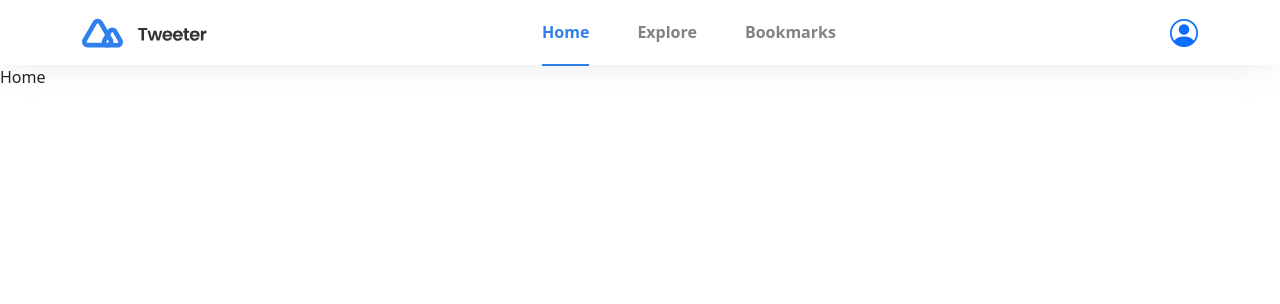
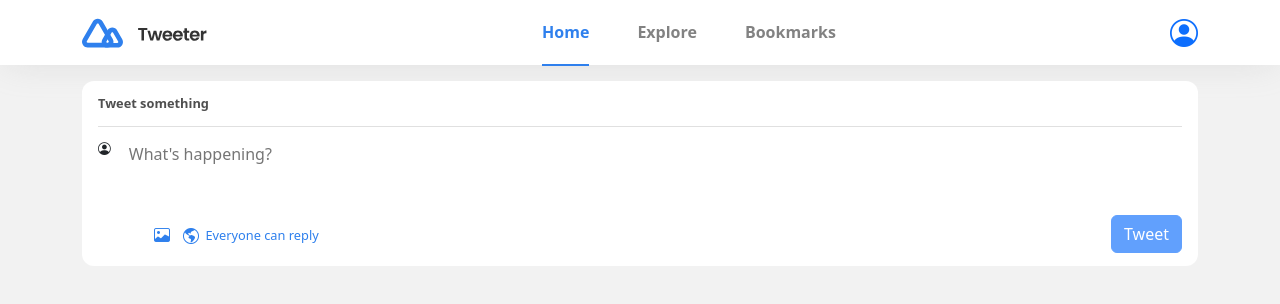
Before and after one commit to shakthi2003gh/Tweeter-website, a React (Vite) app in the folder frontend/: page / in a window 1280 px wide. Shown: the top 304 px of the page. Built offline with nearby package versions, Linux system fonts and the light colour scheme; no server answers; sample sign-in values are in the browser's storage.

Commit message:
Create post composer

```diff
--- a/frontend/src/App.jsx
+++ b/frontend/src/App.jsx
@@ -12,10 +12,12 @@ function App() {
     <div className="App">
       <Header />
 
-      <Routes>
-        <Route path="/profile" element={<Profile />} />
-        <Route path="/" element={<Home />} />
-      </Routes>
+      <main className="container">
+        <Routes>
+          <Route path="/profile" element={<Profile />} />
+          <Route path="/" element={<Home />} />
+        </Routes>
+      </main>
 
       {isMobileDisplay && <MobileNavigation />}
     </div>
--- /dev/null
+++ b/frontend/src/layouts/postComposer.jsx
@@ -0,0 +1,145 @@
+import { useMemo, useRef, useState } from "react";
+import { useSelector } from "react-redux";
+import Joi from "joi";
+import CanReplyPopup from "../components/canReplyPopup";
+import { createPost } from "../services/http";
+
+function PostComposer() {
+  const [image, setImage] = useState("");
+  const [displayError, setError] = useState("");
+  const [isPopupOpen, setIsPopupOpen] = useState(false);
+
+  const [text, setText] = useState("");
+  const [isEveryOneCanReply, setIsEveryOneCanReply] = useState(true);
+  const [fileBlob, setFileBlob] = useState(undefined);
+
+  const imageRef = useRef(null);
+  const userImagePath = useSelector((state) => state.user.image);
+  const path = import.meta.env.VITE_API_ENDPOINT + "/" + userImagePath;
+
+  const schema = {
+    text: Joi.string().required().min(5).max(400).label("text"),
+    isEveryOneCanReply: Joi.boolean(),
+  };
+
+  const isDisabled = useMemo(() => {
+    const post = { text, isEveryOneCanReply };
+    const { error } = Joi.object(schema).validate(post);
+
+    return !!error;
+  }, [schema, text, isEveryOneCanReply]);
+
+  const togglePopupMenu = () => {
+    setIsPopupOpen((prev) => !prev);
+  };
+
+  const handleType = (e) => {
+    const { error } = schema.text.validate(e.target.value);
+    setError(error?.details[0].message);
+
+    setText(e.target.value);
+  };
+
+  const handleEveryoneCanReply = (boolean) => {
+    togglePopupMenu();
+
+    setIsEveryOneCanReply(boolean);
+  };
+
+  const handleImageInput = (e) => {
+    if (e.target.files[0]) setFileBlob(e.target.files[0]);
+    else if (fileBlob) setFileBlob(undefined);
+
+    const blob = new Blob([e.target.files[0]], { type: "image/jpeg" });
+    const blobURL = e.target.files[0] ? URL.createObjectURL(blob) : undefined;
+
+    setImage(blobURL);
+  };
+
+  const handleRemoveImage = () => {
+    setImage("");
+    setFileBlob(undefined);
+    imageRef.current.value = null;
+  };
+
+  const handleTweet = async () => {
+    const post = { text, image: fileBlob, isEveryOneCanReply };
+
+    await createPost(post);
+
+    setText("");
+    handleRemoveImage();
+    setIsEveryOneCanReply(true);
+  };
+
+  return (
+    <div className="post-composer">
+      <div className="header">
+        <span>Tweet something</span>
+
+        {displayError && (
+          <span className="error text-danger">{displayError}</span>
+        )}
+      </div>
+
+      <div className="body">
+        {userImagePath ? (
+          <img src={path} alt="" />
+        ) : (
+          <i className="bi bi-person-circle"></i>
+        )}
+
+        <textarea
+          placeholder="What's happening?"
+          value={text}
+          onChange={handleType}
+        ></textarea>
+
+        {image && (
+          <div className="upload-image" onClick={handleRemoveImage}>
+            <img src={image} alt="" />
+
+            <i className="bi bi-trash"></i>
+          </div>
+        )}
+      </div>
+
+      <div className="footer">
+        <label>
+          <i className="bi bi-image"></i>
+          <input
+            ref={imageRef}
+            type="file"
+            accept="jpg"
+            onChange={handleImageInput}
+          />
+        </label>
+
+        <button className="btn" onClick={togglePopupMenu}>
+          {isEveryOneCanReply ? (
+            <i className="bi bi-globe-americas">Everyone can reply</i>
+          ) : (
+            <i className="bi bi-people-fill">People you follow can reply</i>
+          )}
+        </button>
+
+        {isPopupOpen && (
+          <CanReplyPopup
+            isEveryOneCanReply={isEveryOneCanReply}
+            onClick={handleEveryoneCanReply}
+          />
+        )}
+
+        <button
+          className="btn btn-primary tweet"
+          disabled={isDisabled}
+          onClick={handleTweet}
+        >
+          Tweet
+        </button>
+      </div>
+    </div>
+  );
+}
+
+export default PostComposer;
--- a/frontend/src/pages/home.jsx
+++ b/frontend/src/pages/home.jsx
@@ -1,5 +1,11 @@
+import PostComposer from "../layouts/postComposer";
+
 function Home() {
-  return <div className="home">Home</div>;
+  return (
+    <div className="home">
+      <PostComposer />
+    </div>
+  );
 }
 
 export default Home;
--- a/frontend/src/styles/index.scss
+++ b/frontend/src/styles/index.scss
@@ -1,6 +1,19 @@
 @forward "utilities";
 @forward "layouts";
 @forward "components";
+
+body {
+  background-color: rgba(242, 242, 242, 1);
+  height: 100dvh;
+}
+
+main {
+  padding: 1rem;
+
+  @media (min-width: 600px) {
+    padding-inline: 0;
+  }
+}
 
 .flex-center {
   display: flex;
--- a/frontend/src/styles/layouts/_header.scss
+++ b/frontend/src/styles/layouts/_header.scss
@@ -1,6 +1,7 @@
 header {
   padding-inline: 1rem;
   box-shadow: 0px 1px 36px -6px #a7a7a752;
+  background-color: white;
 
   .container {
     display: flex;
--- a/frontend/src/styles/layouts/_index.scss
+++ b/frontend/src/styles/layouts/_index.scss
@@ -1 +1,2 @@
 @forward "header";
+@forward "postComposer";
--- /dev/null
+++ b/frontend/src/styles/layouts/_postComposer.scss
@@ -0,0 +1,114 @@
+.post-composer {
+  --px: 0.8rem;
+  --py: 0.6rem;
+
+  font-size: 0.8rem;
+  font-weight: 600;
+  padding-inline: var(--px);
+  border-radius: 12px;
+  background-color: white;
+
+  .header {
+    display: flex;
+    justify-content: space-between;
+    gap: 1rem;
+    padding-block: var(--py);
+    border-bottom: 1px solid rgba(224, 224, 224, 1);
+    color: rgba(79, 79, 79, 1);
+  }
+
+  .body {
+    display: flex;
+    gap: 1rem;
+    padding-block: var(--py);
+
+    img {
+      width: 40px;
+      height: 40px;
+      object-fit: cover;
+      border-radius: 6px;
+      overflow: hidden;
+    }
+
+    textarea {
+      font-size: 1rem;
+      flex: 1 1 80%;
+      height: 50px;
+      resize: none;
+      border: none;
+      outline: none;
+    }
+
+    .upload-image {
+      position: relative;
+      height: 40px;
+      border-radius: 6px;
+      overflow: hidden;
+      cursor: pointer;
+
+      .bi-trash {
+        position: absolute;
+        inset: 0;
+        display: none;
+        color: white;
+        background-color: rgba(255, 0, 0, 0.226);
+        z-index: 545;
+      }
+
+      &:hover .bi-trash {
+        display: grid;
+        place-content: center;
+      }
+    }
+  }
+
+  .footer {
+    position: relative;
+    display: flex;
+    align-items: center;
+    padding-block: var(--py);
+
+    input {
+      display: none;
+    }
+
+    .bi {
+      position: relative;
+      font-size: 0.8rem;
+      font-style: normal;
+      padding-left: 1.4rem;
+      color: rgba(47, 128, 237, 1);
+      cursor: pointer;
+
+      &-image {
+        padding-left: 1rem;
+      }
+
+      &::before {
+        position: absolute;
+        top: 2px;
+        left: 0;
+        font-size: 1rem;
+      }
+    }
+
+    .can-reply-popup {
+      position: absolute;
+      top: 4rem;
+      left: 2rem;
+    }
+
+    .tweet {
+      margin-left: auto;
+    }
+  }
+
+  @media (min-width: 600px) {
+    --px: 1rem;
+    --py: 0.8rem;
+
+    .footer {
+      margin-left: 3.5rem;
+    }
+  }
+}
```
